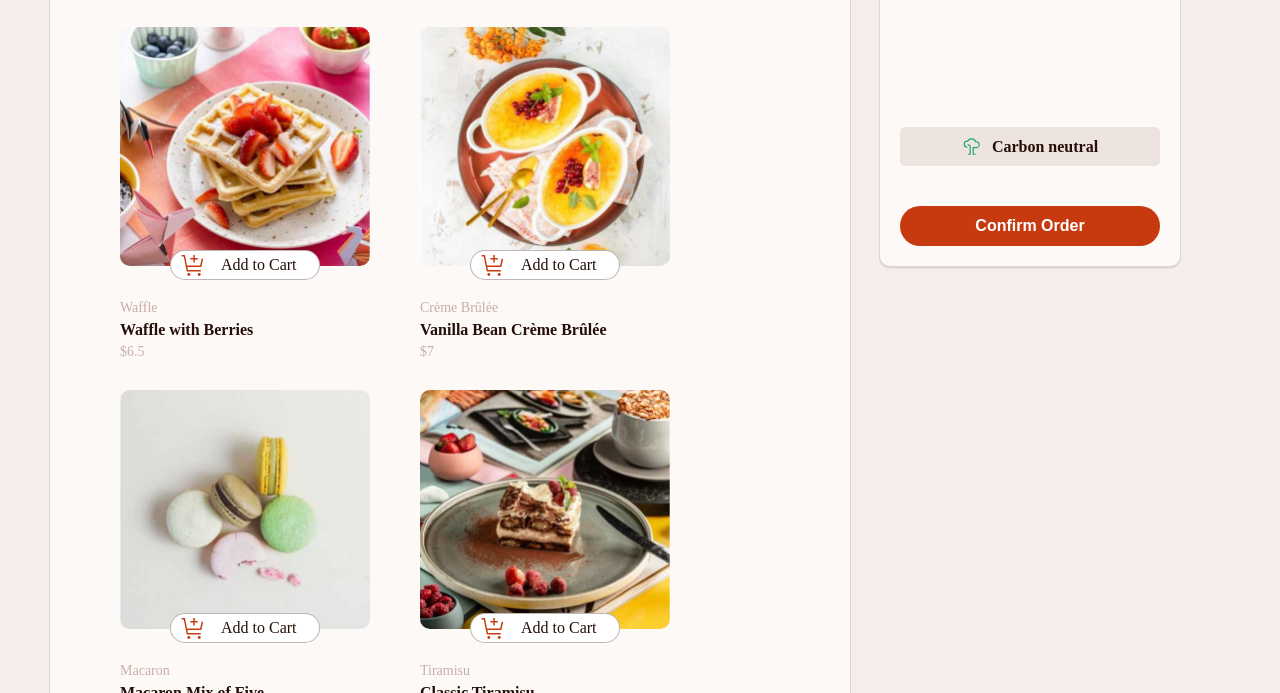
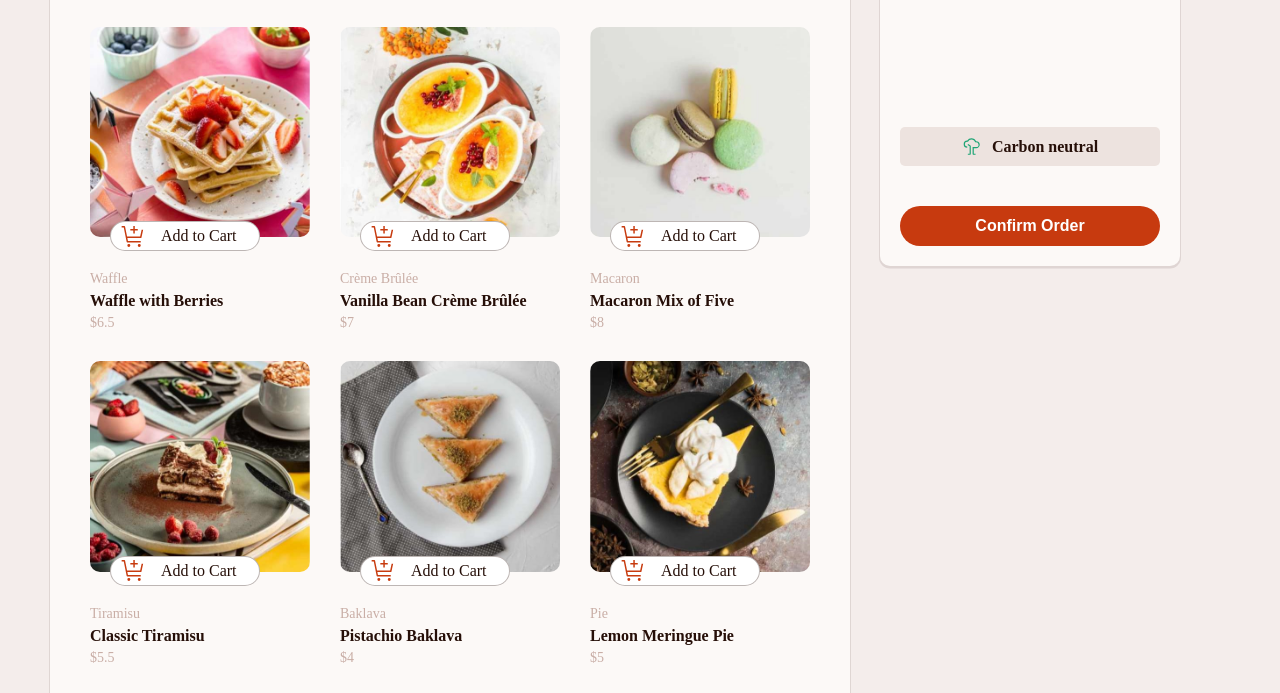
Before and after one commit to EddyKilonzo/products-list, a plain HTML site: page index.html in a window 1280 px wide. Shown: the part 100-793 px from the top of the page. Drawn offline with Linux system fonts and the light colour scheme.

Commit message:
[added]: cart section

```diff
--- a/style.css
+++ b/style.css
@@ -30,17 +30,16 @@ main{
 .cards {
     display: flex;
     align-items: center;
-    margin-left: 30px;
+    margin-left: 20px;
     justify-content: flex-start;
     flex-wrap: wrap;
     gap: 20px;
 
 }
 .card {
-    width: 250px;
+    width: 220px;
     height: auto;
-    margin-left: 30px;
-
+    margin-left: 10px;
     margin-bottom: 10px;
 }
 .card .imageItem {
@@ -48,7 +47,7 @@ main{
     height: auto;
 }
 .card .imageItem img{
-    width: 250px;
+    width: 220px;
     height: auto;
     border-radius: 10px;
     object-fit: cover;
@@ -70,7 +69,7 @@ main{
     position: relative;
     padding: 10px;
     margin-top: -20px;
-    margin-left: 50px;
+    margin-left: 20px;
     cursor: pointer;
 }
 .card .add-to-cart img {
@@ -102,6 +101,8 @@ main{
 .sidebar {
     display: flex;
     flex-direction: column;
+    position: sticky;
+    top: 20px;
     width: 300px;
     height: fit-content;
     gap: 30px;
```
